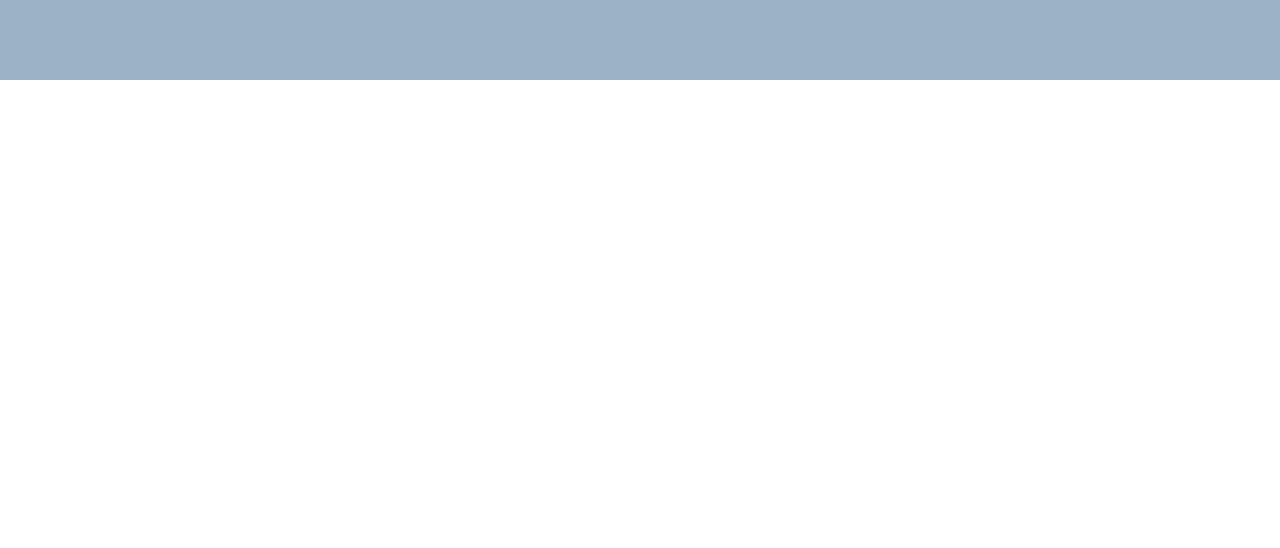
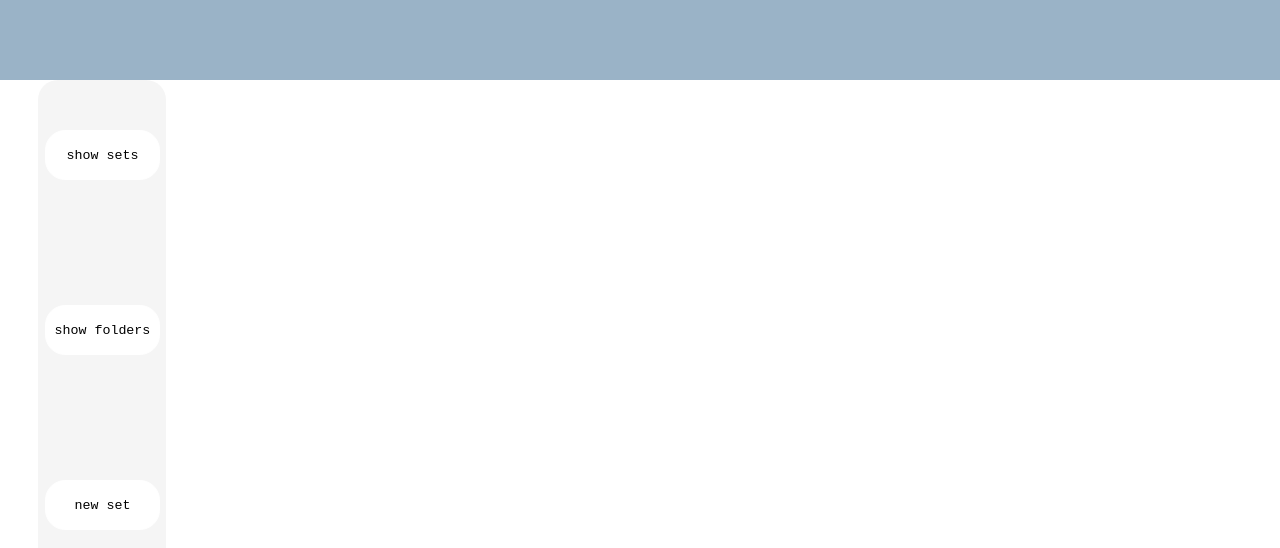
Before and after one commit to MattRueter/IDIOM, a React (Create React App) app: page / in a window 1280 px wide. Shown: the top 548 px of the page. Built offline with nearby package versions, Linux system fonts and the light colour scheme.

Commit message:
CREATE Button and Menu components & basic styles for each.

```diff
--- a/src/App.js
+++ b/src/App.js
@@ -1,9 +1,10 @@
 import Navbar from './Components/Navbar.js';
-
+import Menu from './Components/Menu.js';
 function App() {
   return (
     <div>
       <Navbar />
+      <Menu />
     </div>
   );
 }
--- /dev/null
+++ b/src/Components/Button.js
@@ -0,0 +1,5 @@
+export default function Button ({action}){
+	return (
+		<button>{action}</button>
+	)
+}
--- /dev/null
+++ b/src/Components/Menu.js
@@ -0,0 +1,23 @@
+import Button from './Button.js';
+
+const menu ={
+	borderRadius: "20px",
+	height: "100vh",
+	width: "10%",
+	marginLeft: "3%",
+	display: "flex",
+	flexDirection: "column",
+	backgroundColor: "whitesmoke"
+}
+
+export default function Menu (){
+	return (
+		<div style={menu} className={"Menu"}>
+			<div className={"menuItems"}>
+			<Button action={"show sets"}/>
+			<Button action={"show folders"}/>
+			<Button action={"new set"}/>
+			</div>
+		</div>
+	)
+}
--- a/src/index.css
+++ b/src/index.css
@@ -6,3 +6,23 @@ body {
   -webkit-font-smoothing: antialiased;
   -moz-osx-font-smoothing: grayscale;
 }
+button{
+  user-select: none;
+  border-radius: 20px;
+  border: 1px solid white;
+  background-color: white;
+  height:50px;
+  width: 90%;
+  font-family: monospace
+}
+button:hover{
+  box-shadow:0px 1px 0px gray;
+}
+.menuItems{
+  height:50%;
+  margin-top:50px;
+  display:flex;
+  flex-direction: column;
+  justify-content: space-between;
+  align-items: center;
+}
```
